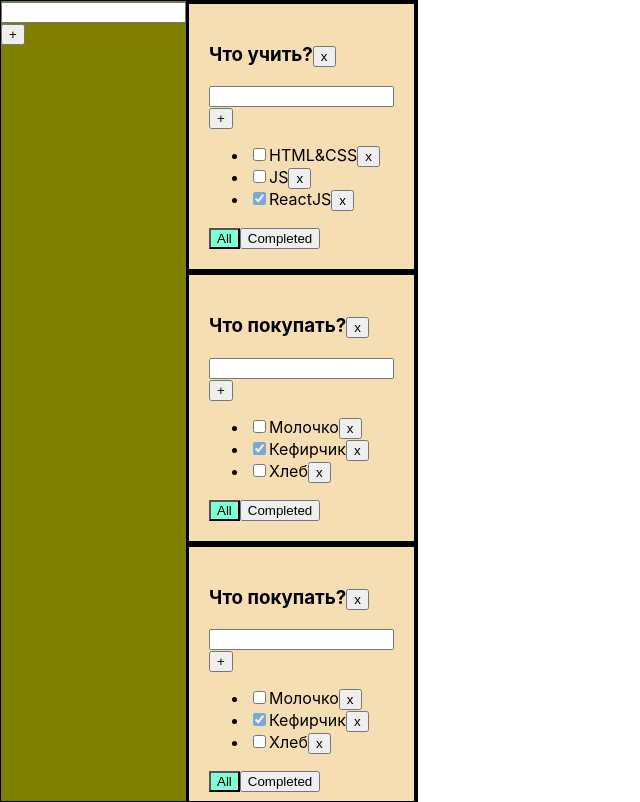
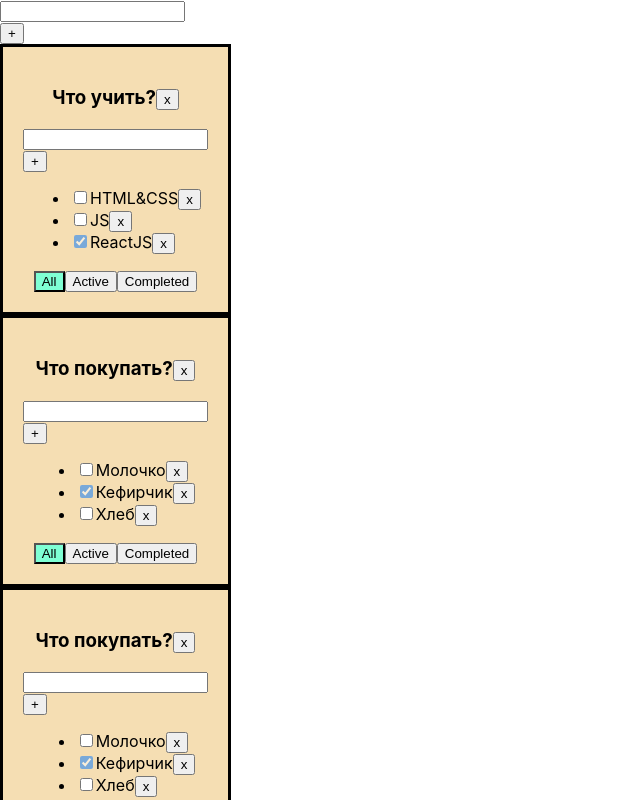
Before and after one commit to YACHNIKMIKHAIL/SamuraiTodolist, a React (Create React App) app: page / in a window 1280 px wide. Shown: the whole page, without its empty margins (0-640 px from the left). Built offline with nearby package versions, Linux system fonts and the light colour scheme.

Commit message:
good night commit=)

```diff
--- a/src/App.tsx
+++ b/src/App.tsx
@@ -87,6 +87,7 @@ function App() {
 
 
     return (
+        <div className={'background'}>
         <AppCase>
             <AddForm callback={addTodolist} title={''}/>
             <TodolistsMap todolists={todolists}
@@ -99,6 +100,7 @@ function App() {
                           tasks={tasks}
             />
         </AppCase>
+        </div>
     );
 }
 
@@ -106,12 +108,13 @@ export default App;
 
 const AppCase = styled.div`
   height: 100vh;
-  display: inline-flex;
-  flex-direction: row;
-  border: 1px solid #000;
-  background-size: contain;
-  background: url(${img});
-  background-color: olive;
+  display: flex;
+  flex-direction: column;
+  justify-items: start;
+  // border: 1px solid #000;
+  // background-size: contain;
+  // background: url(${img});
+  // background-color: olive;
   overflow: auto;
   flex-wrap: nowrap;
 `
--- a/src/Todolist.tsx
+++ b/src/Todolist.tsx
@@ -48,7 +48,8 @@ export function Todolist({
     const addTaskX = (title: string) => addTask(title, todolistID)
     const changeTodolistTitleX = (newTitle: string) => changeTodolistTitle(newTitle, todolistID)
 
-    return (<TodolistCase>
+    return <div>
+        <TodolistCase>
             <h3><EditableSpan title={title} callback={changeTodolistTitleX}/>
                 <button onClick={removeTodolistX}>x</button>
             </h3>
@@ -67,16 +68,21 @@ export function Todolist({
                         onClick={() => changeFilterX('all')}>All
                 </button>
                 <button className={filter === 'active' ? 'active-filter' : ''}
+                        onClick={() => changeFilterX('active')}>Active
+                </button>
+                <button className={filter === 'complited' ? 'active-filter' : ''}
                         onClick={() => changeFilterX('complited')}>Completed
                 </button>
             </div>
-    </TodolistCase>)
+        </TodolistCase>
+    </div>
 }
 
 const TodolistCase = styled.div`
   display: flex;
   flex-direction: column;
   justify-content: space-evenly;
+  align-items: center;
   border: 3px solid black;
   background-size: contain;
   background-color: wheat;
```
Also changed, not shown: src/Components/Images/wallpaperflare.com_wallpaper (9).jpg (added), 1 other file (tests, documents, lock files or other folders). Lines whose indentation alone changed are shown as unchanged.
